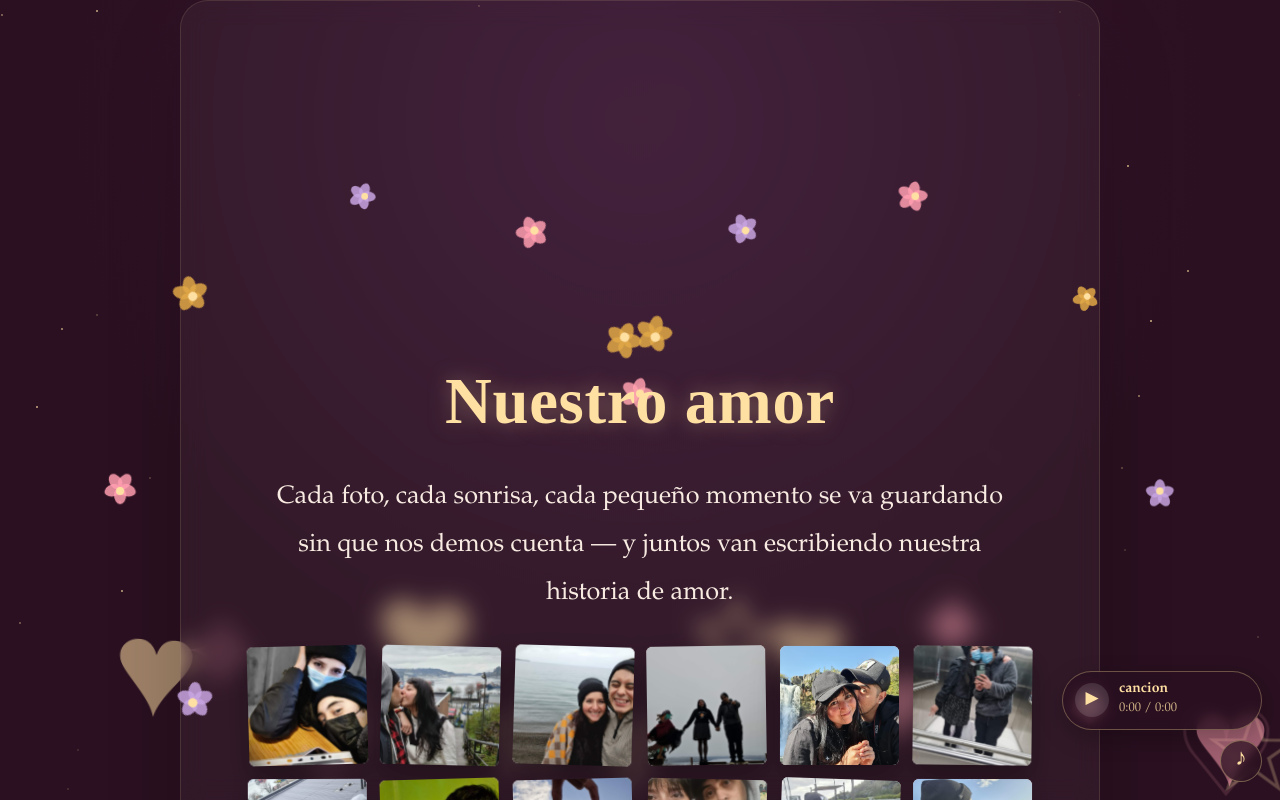
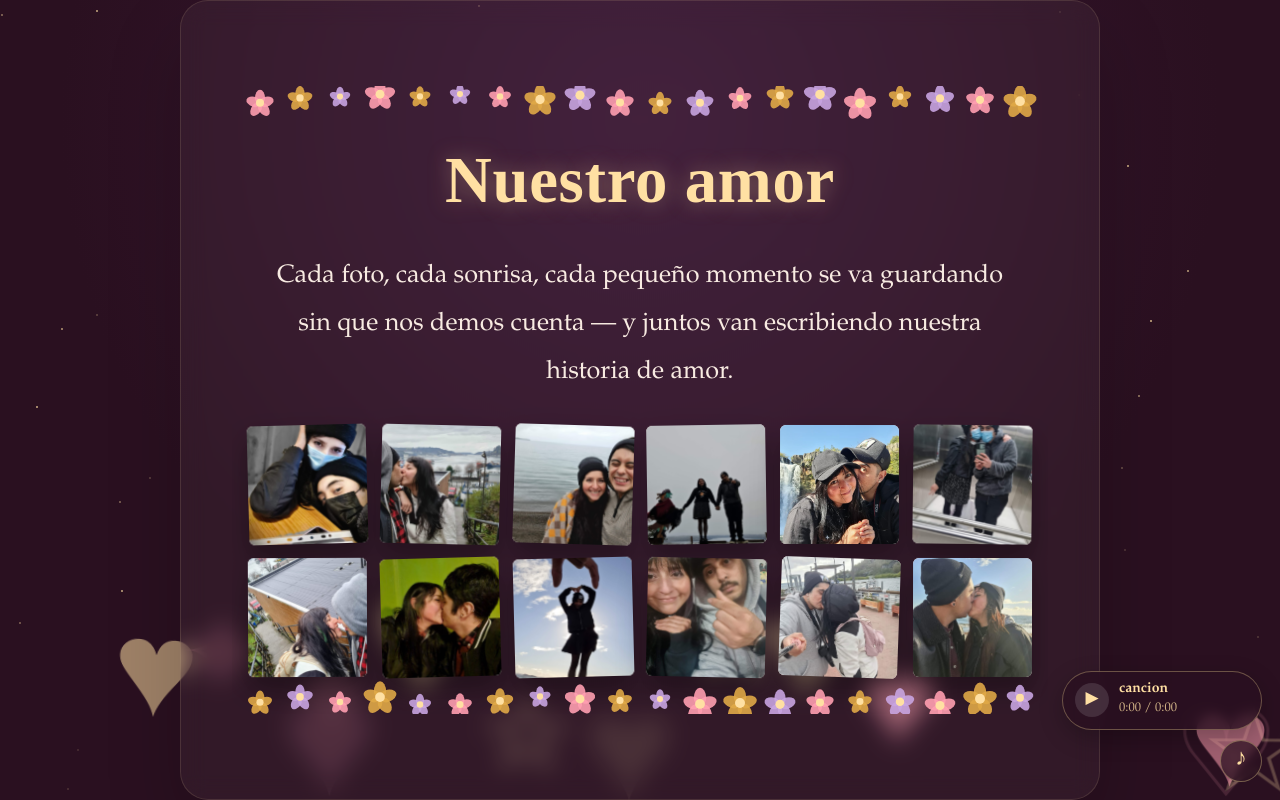
Before and after one commit to Gonzalo25U/Regalo_Mari, an Astro site: page /momentos in a window 1280 px wide. Built offline with nearby package versions, Linux system fonts and the light colour scheme; Astro itself is replaced by a stand-in of ours.

Commit message:
fix final

```diff
--- a/src/components/FlowerRing.astro
+++ b/src/components/FlowerRing.astro
@@ -4,29 +4,28 @@ interface Props {
   width?: number;
   height?: number;
 }
-const { count = 12, width = 1, height = 1 } = Astro.props;
+// count ahora es flores por fila (arriba y abajo)
+const { count = 12 } = Astro.props;
 
-const flowers = Array.from({ length: count }, (_, i) => {
-  const t = (i / count) * Math.PI * 2;
-  return {
-    t,
-    hue: ['rose', 'gold', 'lavender'][i % 3],
-    sc: (0.8 + Math.random() * 0.4).toFixed(3),
-  };
-});
+const hues = ['rose', 'gold', 'lavender'] as const;
+
+const topRow = Array.from({ length: count }, (_, i) => ({
+  hue: hues[i % 3],
+  sc: (0.75 + Math.random() * 0.5).toFixed(3),
+  dy: (Math.random() * 10 - 5).toFixed(1),   // pequeña variación vertical
+}));
+
+const bottomRow = Array.from({ length: count }, (_, i) => ({
+  hue: hues[(i + 1) % 3],
+  sc: (0.75 + Math.random() * 0.5).toFixed(3),
+  dy: (Math.random() * 10 - 5).toFixed(1),
+}));
 ---
-<div
-  class="flower-ring-wrap"
-  data-aspect-w={width}
-  data-aspect-h={height}
->
-  <div class="flower-ring" aria-hidden="true">
-    {flowers.map((f) => (
-      <div
-        class={`flower flower-${f.hue}`}
-        data-t={f.t.toFixed(6)}
-        data-sc={f.sc}
-      >
+<div class="frw">
+  <!-- fila superior -->
+  <div class="flower-row flower-row--top" aria-hidden="true">
+    {topRow.map((f) => (
+      <div class={`flower flower-${f.hue}`} style={`--sc:${f.sc}; --dy:${f.dy}px;`}>
         <span class="petal"></span>
         <span class="petal"></span>
         <span class="petal"></span>
@@ -36,56 +35,74 @@ const flowers = Array.from({ length: count }, (_, i) => {
       </div>
     ))}
   </div>
-  <div class="flower-ring-content">
+
+  <!-- contenido -->
+  <div class="frw-content">
     <slot />
+  </div>
+
+  <!-- fila inferior -->
+  <div class="flower-row flower-row--bottom" aria-hidden="true">
+    {bottomRow.map((f) => (
+      <div class={`flower flower-${f.hue}`} style={`--sc:${f.sc}; --dy:${f.dy}px;`}>
+        <span class="petal"></span>
+        <span class="petal"></span>
+        <span class="petal"></span>
+        <span class="petal"></span>
+        <span class="petal"></span>
+        <span class="flower-center"></span>
+      </div>
+    ))}
   </div>
 </div>
 
 <style>
-  .flower-ring-wrap {
+  .frw {
+    overflow: hidden;
     position: relative;
-    width: 100%;
-    display: flex;
-    align-items: center;
-    justify-content: center;
-    overflow: visible;
-  }
-
-  .flower-ring {
-    position: absolute;
-    inset: 0;
-    pointer-events: none;
-    z-index: 0;
-  }
-
-  .flower {
-    position: absolute;
-    left: 50%;
-    top: 50%;
-    width: 26px;
-    height: 26px;
-    transform: translate(-50%, -50%);
-    will-change: transform;
-    z-index: 0;
-  }
-
-  .flower-ring-content {
-    position: relative;
-    z-index: 1;
     width: 100%;
     display: flex;
     flex-direction: column;
     align-items: center;
-    padding: 20px 16px;
+  }
+
+  /* ── filas de flores ── */
+  .flower-row {
+    width: 100%;
+    display: flex;
+    justify-content: space-around;
+    align-items: center;
+    flex-wrap: nowrap;
+    pointer-events: none;
+    padding: 0 8px;
     box-sizing: border-box;
+  }
+
+  /* contenido entre las dos filas */
+  .frw-content {
+    width: 100%;
+    display: flex;
+    flex-direction: column;
+    align-items: center;
+    padding: 12px 16px;
+    box-sizing: border-box;
+  }
+
+  /* ── flor individual ── */
+  .flower {
+    position: relative;
+    flex-shrink: 0;
+    width: 26px;
+    height: 26px;
+    transform: translateY(var(--dy)) scale(var(--sc));
   }
 
   .petal {
     position: absolute;
-    width: 12px;
-    height: 16px;
+    width: 10px;
+    height: 14px;
     border-radius: 50% 50% 50% 50% / 60% 60% 40% 40%;
-    left: 7px;
+    left: 8px;
     top: 0;
     transform-origin: bottom center;
   }
@@ -103,75 +120,24 @@ const flowers = Array.from({ length: count }, (_, i) => {
     background: var(--gold-light);
   }
 
-  .flower-rose .petal     { background: var(--rose);     opacity: .85; }
-  .flower-gold .petal     { background: var(--gold);     opacity: .85; }
-  .flower-lavender .petal { background: var(--lavender); opacity: .85; }
+  .flower-rose .petal     { background: var(--rose);     opacity: .9; }
+  .flower-gold .petal     { background: var(--gold);     opacity: .9; }
+  .flower-lavender .petal { background: var(--lavender); opacity: .9; }
+
+  /* En móvil reducir un poco el tamaño de las flores */
+  @media (max-width: 480px) {
+    .flower {
+      width: 20px;
+      height: 20px;
+    }
+    .petal {
+      width: 8px;
+      height: 11px;
+      left: 6px;
+    }
+    .flower-center {
+      width: 6px; height: 6px;
+      left: 7px; top: 7px;
+    }
+  }
 </style>
-
-<script>
-  function positionFlowers(wrap: HTMLElement) {
-    const aspectW = parseFloat(wrap.dataset.aspectW || '1');
-    const aspectH = parseFloat(wrap.dataset.aspectH || '1');
-    const proportion = aspectH / aspectW;
-
-    const content = wrap.querySelector<HTMLElement>('.flower-ring-content');
-    if (!content) return;
-
-    const contentW = content.offsetWidth;
-    const contentH = content.offsetHeight;
-    const wrapW    = wrap.clientWidth;
-
-    // Radio mínimo: suficiente para no pisar el contenido (diagonal del contenido / 2 + margen)
-    const minRadius = Math.sqrt((contentW / 2) ** 2 + (contentH / 2) ** 2) + 48;
-
-    // En pantallas pequeñas el contenido ocupa casi todo el ancho,
-    // así que el radio mínimo ya es grande — lo respetamos siempre.
-    // En desktop el wrapper es amplio y el radio natural (55% del ancho) ya supera el mínimo.
-    const naturalRadius = wrapW * 0.55;
-    const radiusX = Math.max(minRadius, naturalRadius);
-    const radiusY = radiusX * proportion;
-
-    wrap.querySelectorAll<HTMLElement>('.flower').forEach((flower) => {
-      const t  = parseFloat(flower.dataset.t  || '0');
-      const sc = parseFloat(flower.dataset.sc || '1');
-
-      const rawX = 16 * Math.pow(Math.sin(t), 3);
-      const rawY =
-        15 * Math.cos(t) -
-        5  * Math.cos(2 * t) -
-        2  * Math.cos(3 * t) -
-             Math.cos(4 * t);
-
-      const ox = (rawX / 17) * radiusX;
-      const oy = -(rawY / 17) * radiusY;
-
-      const tx = 48 * Math.pow(Math.sin(t), 2) * Math.cos(t) * radiusX;
-      const ty = -(
-        -13 * Math.sin(t) +
-         10 * Math.sin(2 * t) +
-          6 * Math.sin(3 * t) +
-          4 * Math.sin(4 * t)
-      ) * radiusY;
-      const rotation = (Math.atan2(-ty, tx) * 180) / Math.PI + 90;
-
-      flower.style.transform =
-        `translate(calc(-50% + ${ox}px), calc(-50% + ${oy}px)) rotate(${rotation}deg) scale(${sc})`;
-    });
-
-    // El wrapper necesita albergar tanto el contenido como las flores
-    wrap.style.minHeight = `${Math.max(contentH + 40, radiusY * 2 + 40)}px`;
-  }
-
-  function initAll() {
-    document.querySelectorAll<HTMLElement>('.flower-ring-wrap').forEach((wrap) => {
-      requestAnimationFrame(() => {
-        positionFlowers(wrap);
-        const ro = new ResizeObserver(() => positionFlowers(wrap));
-        ro.observe(wrap);
-        document.addEventListener('astro:before-swap', () => ro.disconnect(), { once: true });
-      });
-    });
-  }
-
-  document.addEventListener('astro:page-load', initAll);
-</script>
```
